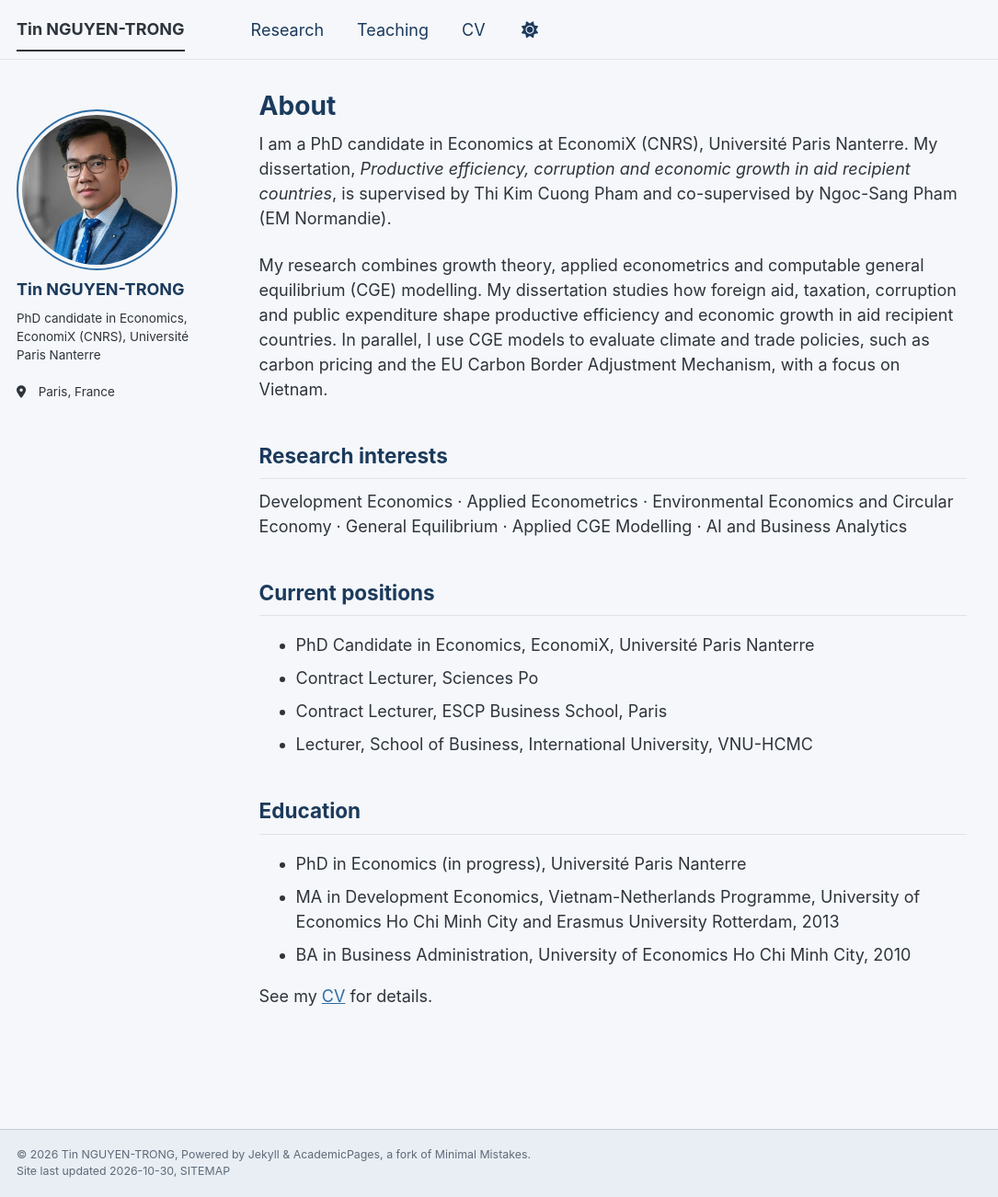
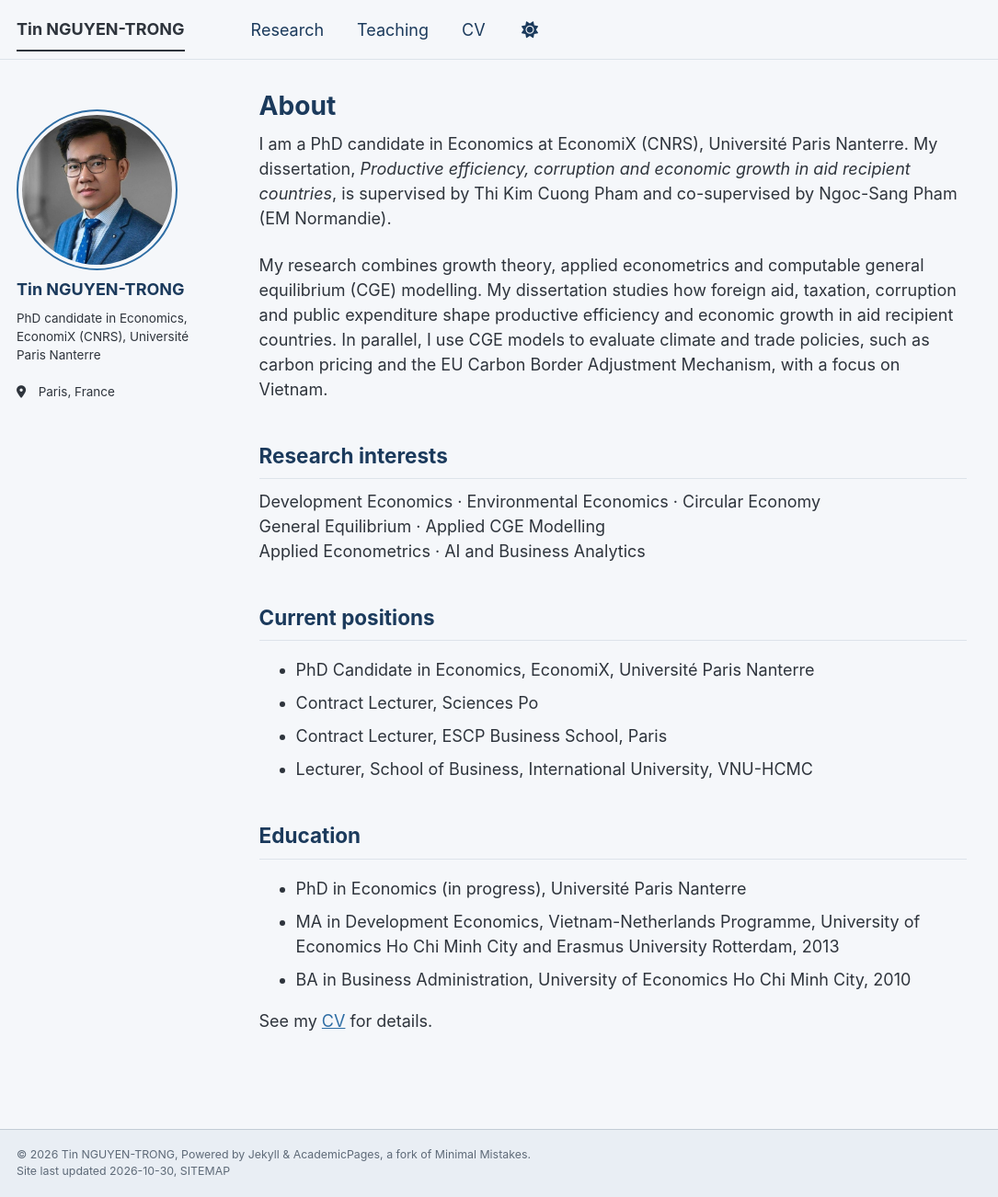
Before and after one commit to trongtin142/trongtin142.github.io, a Jekyll site: the page built from _pages/about.md, in a window 1280 px wide and 1302 px high. Shown: the whole window at 92% size, without its empty margins (0-1085 px from the left). Built offline with Jekyll 4.4.1, drawn with Linux system fonts in a browser that asks for light colours; a script bundle is joined from its source files by our own code; a style sheet for code colours, icons or effects is not loaded.

Commit message:
Research interests on three lines

```diff
--- a/_pages/about.md
+++ b/_pages/about.md
@@ -13,7 +13,9 @@ My research combines growth theory, applied econometrics and computable general
 
 Research interests
 ------
-Development Economics · Applied Econometrics · Environmental Economics and Circular Economy · General Equilibrium · Applied CGE Modelling · AI and Business Analytics
+Development Economics · Environmental Economics · Circular Economy<br>
+General Equilibrium · Applied CGE Modelling<br>
+Applied Econometrics · AI and Business Analytics
 
 Current positions
 ------
```
Also changed, not shown: _pages/cv.md (+3 -1 lines).
